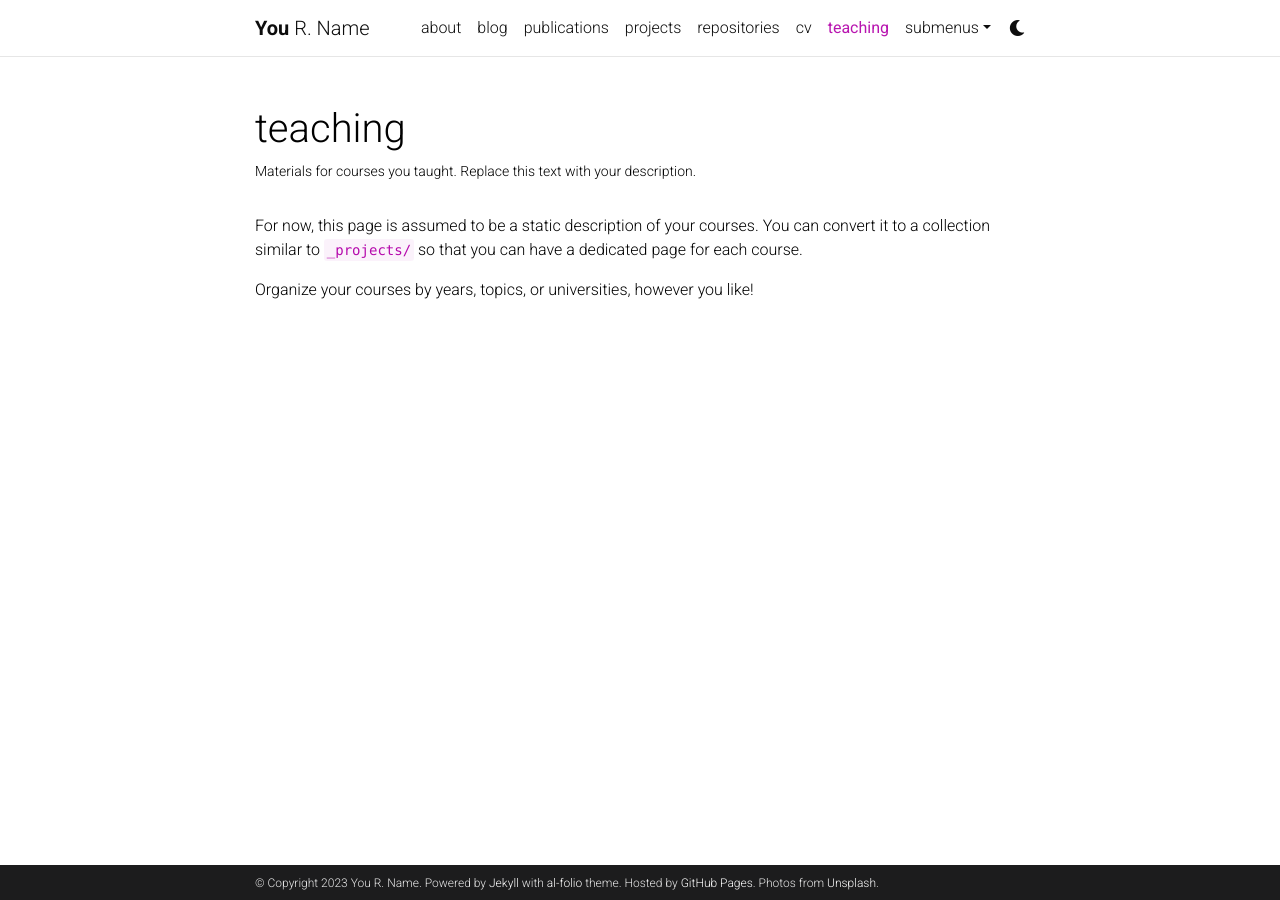
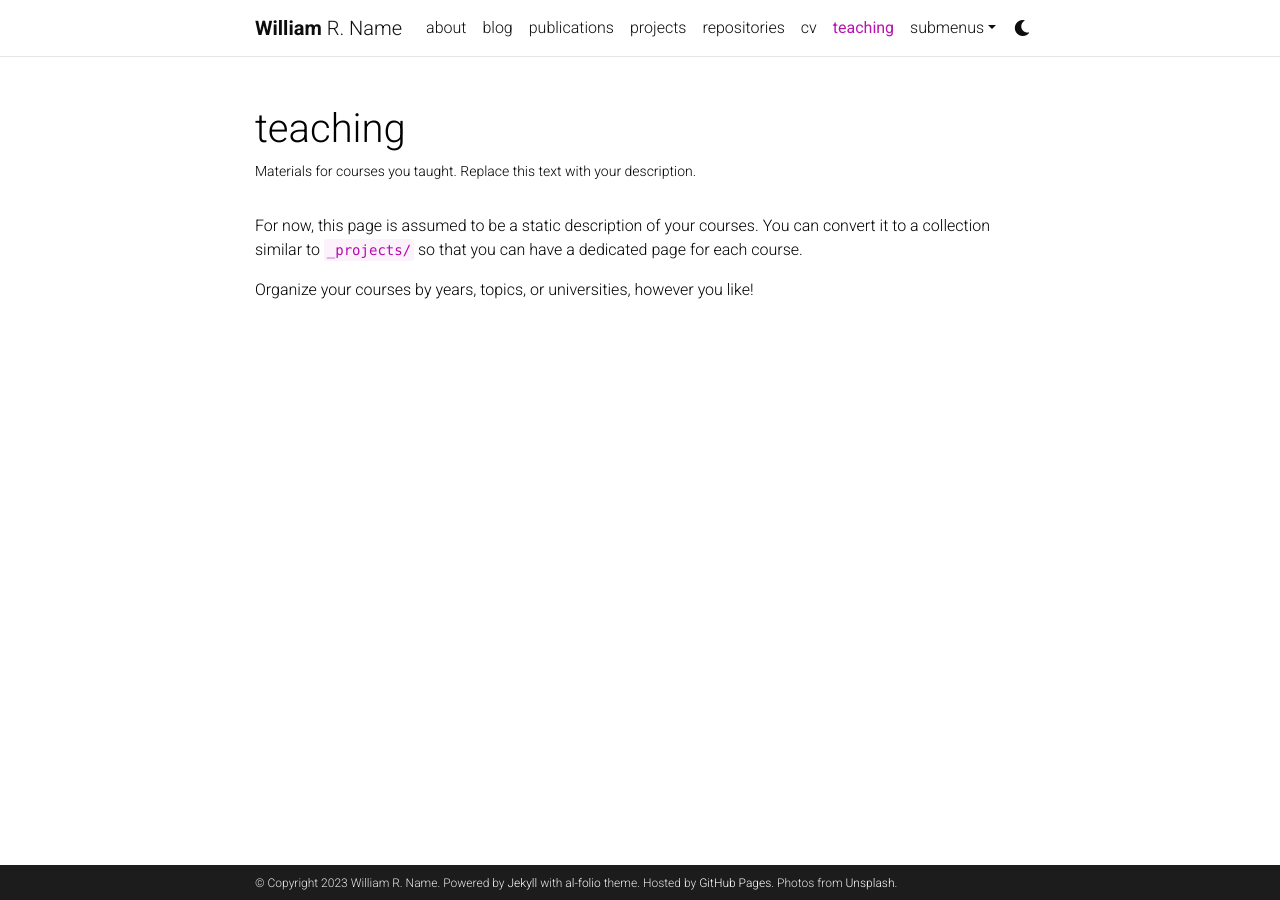
Before and after one commit to D-HO-L/dev_william.github.io, a Jekyll site: the page built from _pages/teaching.md, in a window 1280 px wide. Built offline with Jekyll 4.4.1, drawn with Linux system fonts in a browser that asks for light colours; comment, search, counter and statistics services are not loaded; a style sheet for code colours, icons or effects is not loaded.

Commit message:
Update _config.yml

```diff
--- a/_config.yml
+++ b/_config.yml
@@ -3,7 +3,7 @@
 # -----------------------------------------------------------------------------
 
 title: blank # the website title (if blank, full name will be used instead)
-first_name: You
+first_name: William
 middle_name: R.
 last_name: Name
 email: you@example.com
```
